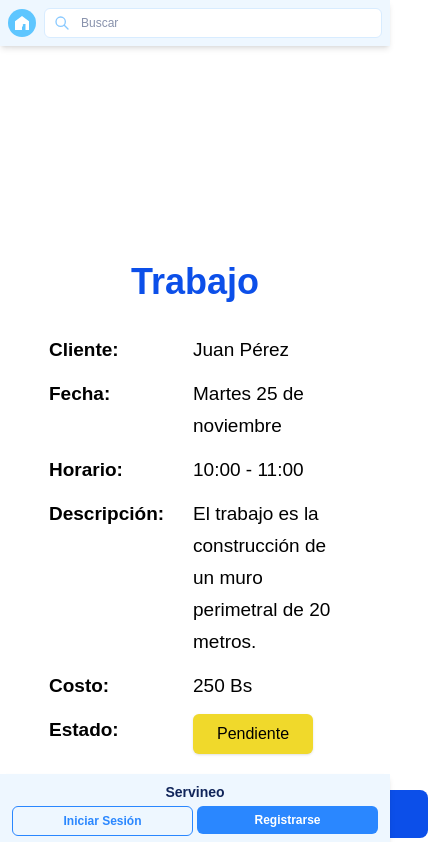
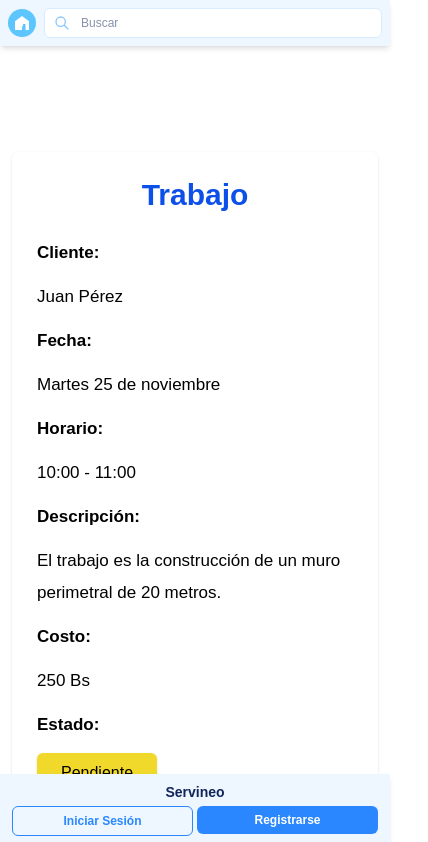
Before and after one commit to robertgt0/alquiler_front, a Next.js app: page /epic_aceptar-rechazar-trabajo-proveedor in a window 390 px wide. Shown: the top 842 px of the page, 428 px wide, since content can reach past the window. Built offline with nearby package versions, Linux system fonts and the light colour scheme.

Commit message:
ajustes en el codigo para que sea responsivo HU1

```diff
--- a/src/app/epic_aceptar-rechazar-trabajo-proveedor/ProveedorPage.client.tsx
+++ b/src/app/epic_aceptar-rechazar-trabajo-proveedor/ProveedorPage.client.tsx
@@ -47,7 +47,12 @@ export default function ProveedorPageClient() {
   };
 
   return (
-    <div className="min-h-screen w-full flex items-center justify-center bg-white px-4 py-10">
+    <div
+      className="
+        min-h-screen w-full flex items-center justify-center bg-white
+        px-3 sm:px-4 md:px-6 py-6 sm:py-10
+      "
+    >
       <DetalleSolicitudTrabajo data={data ?? fallback} />
     </div>
   );
--- a/src/app/epic_aceptar-rechazar-trabajo-proveedor/modules/DetalleSolicitudTrabajo.tsx
+++ b/src/app/epic_aceptar-rechazar-trabajo-proveedor/modules/DetalleSolicitudTrabajo.tsx
@@ -5,60 +5,18 @@ import EtiquetaEstado from "../components/EtiquetaEstado";
 import { SolicitudDetalle } from "../interfaces/Trabajo.interface";
 import { useGestionSolicitud } from "../hooks/useGestionSolicitud";
 
-/* -------------------------------------------------------------------------- */
-/* ✅ CORRECCIÓN: interpretar fecha como LOCAL (sin desfase de día)           */
-/* -------------------------------------------------------------------------- */
+// ✅ Formato de fecha local
 function formatearFecha(fechaISO: string): string {
-  // Si la fecha viene como "YYYY-MM-DD", la descomponemos
   const partes = fechaISO.split("-");
-  const fecha = new Date(
-    Number(partes[0]), // año
-    Number(partes[1]) - 1, // mes (base 0)
-    Number(partes[2]) // día
-  );
-
-  const dias = [
-    "Domingo",
-    "Lunes",
-    "Martes",
-    "Miércoles",
-    "Jueves",
-    "Viernes",
-    "Sábado",
-  ];
-  const meses = [
-    "enero",
-    "febrero",
-    "marzo",
-    "abril",
-    "mayo",
-    "junio",
-    "julio",
-    "agosto",
-    "septiembre",
-    "octubre",
-    "noviembre",
-    "diciembre",
-  ];
-
+  const fecha = new Date(Number(partes[0]), Number(partes[1]) - 1, Number(partes[2]));
+  const dias = ["Domingo","Lunes","Martes","Miércoles","Jueves","Viernes","Sábado"];
+  const meses = ["enero","febrero","marzo","abril","mayo","junio","julio","agosto","septiembre","octubre","noviembre","diciembre"];
   return `${dias[fecha.getDay()]} ${fecha.getDate()} de ${meses[fecha.getMonth()]}`;
 }
 
-/* -------------------------------------------------------------------------- */
-/* 🔹 COMPONENTE PRINCIPAL                                                    */
-/* -------------------------------------------------------------------------- */
-export default function DetalleSolicitudTrabajo({
-  data,
-}: {
-  data: SolicitudDetalle;
-}) {
-  const { loading, mensaje, setMensaje, confirmarTrabajo, rechazarTrabajo } =
-    useGestionSolicitud();
-
-  const botonesHabilitados = useMemo(
-    () => data.estado === "Pendiente" && !loading,
-    [data.estado, loading]
-  );
+export default function DetalleSolicitudTrabajo({ data }: { data: SolicitudDetalle }) {
+  const { loading, mensaje, setMensaje, confirmarTrabajo, rechazarTrabajo } = useGestionSolicitud();
+  const botonesHabilitados = useMemo(() => data.estado === "Pendiente" && !loading, [data.estado, loading]);
 
   // Medir tiempo de carga
   useEffect(() => {
@@ -66,8 +24,6 @@ export default function DetalleSolicitudTrabajo({
     const id = requestAnimationFrame(() => {
       const elapsed = Math.round(performance.now() - t0);
       console.log(`[Métrica] Carga de "Trabajo": ${elapsed} ms`);
-      if (elapsed > 1000)
-        console.warn("⚠️ La vista 'Trabajo' tardó > 1s en cargar.");
     });
     return () => cancelAnimationFrame(id);
   }, []);
@@ -81,8 +37,6 @@ export default function DetalleSolicitudTrabajo({
     await confirmarTrabajo(data.id);
     const dt = Math.round(performance.now() - (tAccionRef.current ?? 0));
     console.log(`[Métrica] Confirmar (API) en ${dt} ms`);
-    if (dt > 1000) console.warn("⚠️ Confirmar (API) tardó > 1s.");
-    tAccionRef.current = null;
   };
 
   const handleRechazar = async () => {
@@ -92,50 +46,44 @@ export default function DetalleSolicitudTrabajo({
     await rechazarTrabajo(data.id);
     const dt = Math.round(performance.now() - (tAccionRef.current ?? 0));
     console.log(`[Métrica] Rechazar (API) en ${dt} ms`);
-    if (dt > 1000) console.warn("⚠️ Rechazar (API) tardó > 1s.");
-    tAccionRef.current = null;
   };
 
   const volver = () => window.history.back();
 
   return (
-    <div className="w-full max-w-3xl mx-auto border border-white rounded-md p-8 sm:p-10 bg-white">
-      {/* Título */}
-      <h1 className="text-[#0C4FE9] Poppins text-4xl font-bold text-center mb-8">
+    <div className="w-full max-w-3xl mx-auto border border-white rounded-md p-6 sm:p-10 bg-white shadow-sm">
+      {/* 🔹 Título */}
+      <h1 className="text-[#0C4FE9] Poppins text-3xl sm:text-4xl font-bold text-center mb-6 sm:mb-8">
         Trabajo
       </h1>
 
-      {/* Campos visibles */}
-      <div className="text-[19px] leading-8 Poppins">
-        <div className="grid grid-cols-[120px_1fr] gap-y-3 gap-x-6">
+      {/* 🔹 Contenido principal responsivo */}
+      <div className="text-[17px] sm:text-[19px] leading-8 Poppins">
+        <div className="grid grid-cols-1 sm:grid-cols-[130px_1fr] gap-y-3 sm:gap-y-4 gap-x-4 sm:gap-x-6">
           <span className="font-bold">Cliente:</span>
-          <span className="font-normal">{data.cliente}</span>
+          <span className="font-normal break-words">{data.cliente}</span>
 
           <span className="font-bold">Fecha:</span>
           <span className="font-normal">{formatearFecha(data.fechaISO)}</span>
 
           <span className="font-bold">Horario:</span>
-          <span className="font-normal">
-            {data.horaInicio} - {data.horaFin}
-          </span>
+          <span className="font-normal">{data.horaInicio} - {data.horaFin}</span>
 
           <span className="font-bold">Descripción:</span>
-          <span className="font-normal">{data.descripcion}</span>
+          <span className="font-normal break-words">{data.descripcion}</span>
 
           <span className="font-bold">Costo:</span>
           <span className="font-normal">{data.costo} Bs</span>
 
           <span className="font-bold">Estado:</span>
-          <span>
-            <EtiquetaEstado estado={data.estado} />
-          </span>
+          <span><EtiquetaEstado estado={data.estado} /></span>
         </div>
       </div>
 
-      {/* Mensaje de acción */}
+      {/* 🔹 Mensaje de acción */}
       {mensaje && (
         <div
-          className={`mt-6 w-full text-center text-[17px] font-medium Poppins rounded-md px-5 py-3 border ${
+          className={`mt-6 w-full text-center text-[15px] sm:text-[17px] font-medium Poppins rounded-md px-4 py-3 border ${
             mensaje.tipo === "confirmar"
               ? "bg-[#DFFFE3] border-[#3DD45E] text-[#0E5B1C]"
               : "bg-[#FFE3E3] border-[#FF4D4D] text-[#A10000]"
@@ -147,22 +95,22 @@ export default function DetalleSolicitudTrabajo({
         </div>
       )}
 
-      {/* Botones */}
-      <div className="mt-9 flex items-center justify-between">
+      {/* 🔹 Botones responsivos */}
+      <div className="mt-8 flex flex-col sm:flex-row sm:items-center sm:justify-between gap-4 sm:gap-0">
         <button
           type="button"
           onClick={volver}
-          className="h-12 w-36 rounded-lg bg-[#0C4FE9] hover:brightness-110 text-white Poppins text-[17px] font-semibold"
+          className="h-11 sm:h-12 w-full sm:w-36 rounded-lg bg-[#0C4FE9] text-white Poppins text-[16px] sm:text-[17px] font-semibold hover:brightness-110 transition"
         >
           Atrás
         </button>
 
-        <div className="flex gap-4">
+        <div className="flex flex-col sm:flex-row gap-3 sm:gap-4 w-full sm:w-auto">
           <button
             type="button"
             onClick={handleRechazar}
             disabled={!botonesHabilitados}
-            className="h-12 w-40 rounded-lg bg-[#E5E5E5] text-black Poppins text-[17px] font-semibold disabled:opacity-60"
+            className="h-11 sm:h-12 w-full sm:w-40 rounded-lg bg-[#E5E5E5] text-black Poppins text-[16px] sm:text-[17px] font-semibold disabled:opacity-60"
           >
             {loading === "rechazar" ? "Rechazando…" : "Rechazar"}
           </button>
@@ -171,7 +119,7 @@ export default function DetalleSolicitudTrabajo({
             type="button"
             onClick={handleConfirmar}
             disabled={!botonesHabilitados}
-            className="h-12 w-40 rounded-lg bg-[#0C4FE9] hover:brightness-110 text-white Poppins text-[17px] font-semibold disabled:opacity-60"
+            className="h-11 sm:h-12 w-full sm:w-40 rounded-lg bg-[#0C4FE9] text-white Poppins text-[16px] sm:text-[17px] font-semibold hover:brightness-110 disabled:opacity-60"
           >
             {loading === "confirmar" ? "Confirmando…" : "Confirmar"}
           </button>
```
